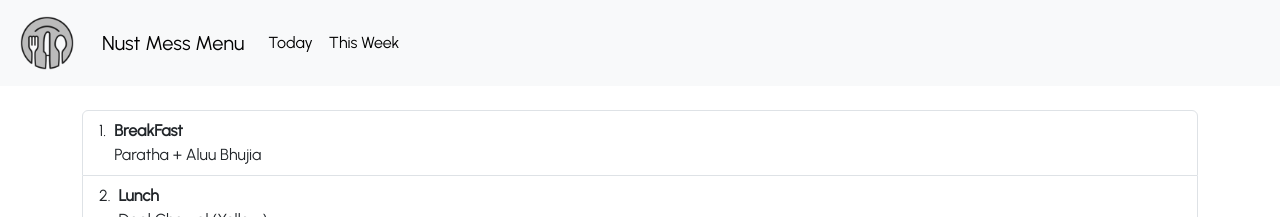
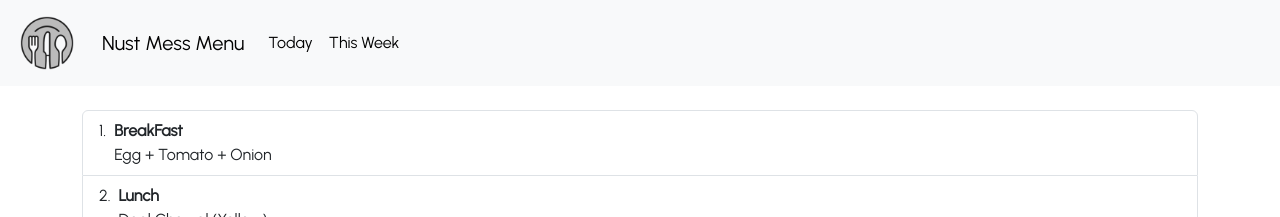
Before and after one commit to fatehmehmood123/Mess-Menu, a React (Create React App) app: page / in a window 1280 px wide. Shown: the top 217 px of the page. Built offline with nearby package versions, Linux system fonts and the light colour scheme.

Commit message:
friday odd breakfast updated

```diff
--- a/src/Pages/Today.js
+++ b/src/Pages/Today.js
@@ -49,7 +49,7 @@ export default function Daily() {
         setdinner("Biryani")
       }
       if (currentDate.getDay() === 5) {     //Friday odd
-        setbreakfast("Paratha + Aluu Bhujia")
+        setbreakfast("Egg + Tomato + Onion")
         setlunch("Daal Chawal (Yellow)")
         setdinner("Chicken Koftay")
       }
```
